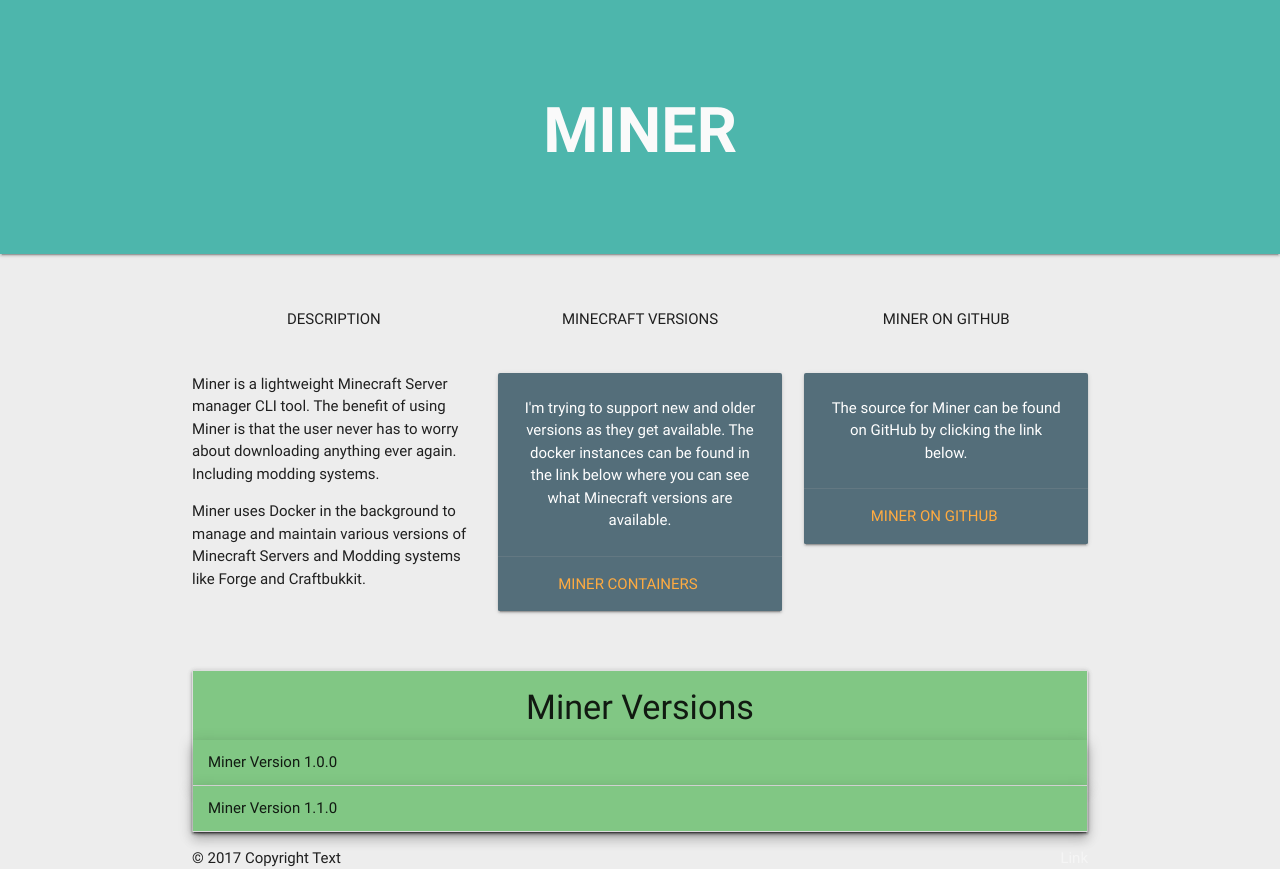
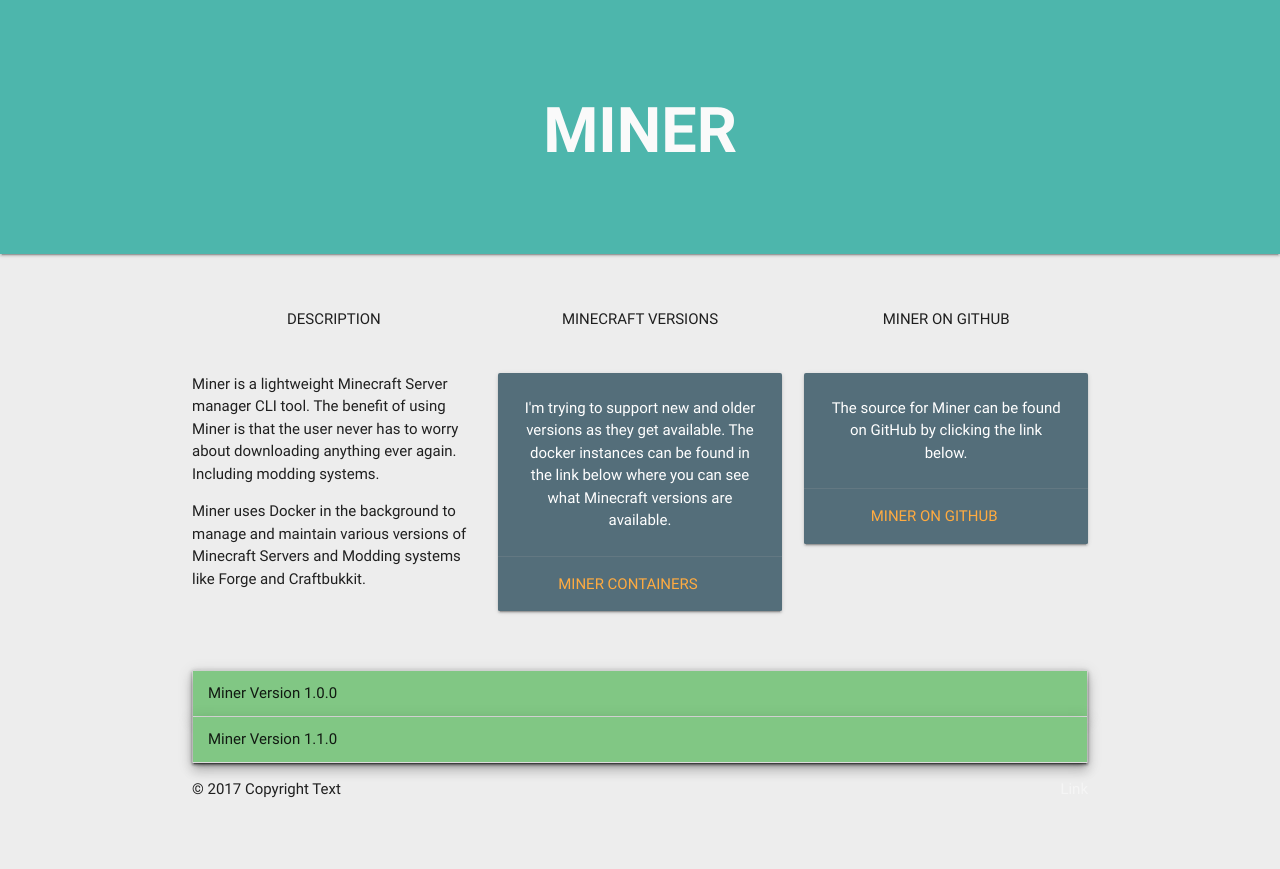
Before and after one commit to Skarlso/miner-website, a plain HTML site: page index.html in a window 1280 px wide. After the commit the page ends 801 px from the top, so only its background shows below. Drawn offline with nearby package versions, Linux system fonts and the light colour scheme.

Commit message:
Fixing downloads

```diff
--- a/index.html
+++ b/index.html
@@ -65,9 +65,8 @@
   </div>
 
   <div class="#4caf50 green container versions lighten-2 z-depth-1">
-    <ul class="with-header collapsible">
-      <li class="collection-header"><h4>Miner Versions</h4></li>
-      <li class="active">
+    <ul class="collapsible" data-collapsible="accordion">
+      <li>
         <div class="#4caf50 green lighten-2 z-depth-4 collapsible-header">Miner Version 1.0.0</div>
         <div class="collapsible-body">
           <div>
@@ -76,6 +75,8 @@
             <p>OSX (5e55881cd96c3f103177072cf2e36a72)<a href="/miner-website/static/files/1.0.0/miner-1.0.0-osx.zip" class="secondary-content"><i class="material-icons">play_for_work</i></a></p>
           </div>
         </div>
+      </li>
+      <li>
         <div class="#4caf50 green lighten-2 z-depth-4 collapsible-header">Miner Version 1.1.0</div>
         <div class="collapsible-body">
           <div>
```
